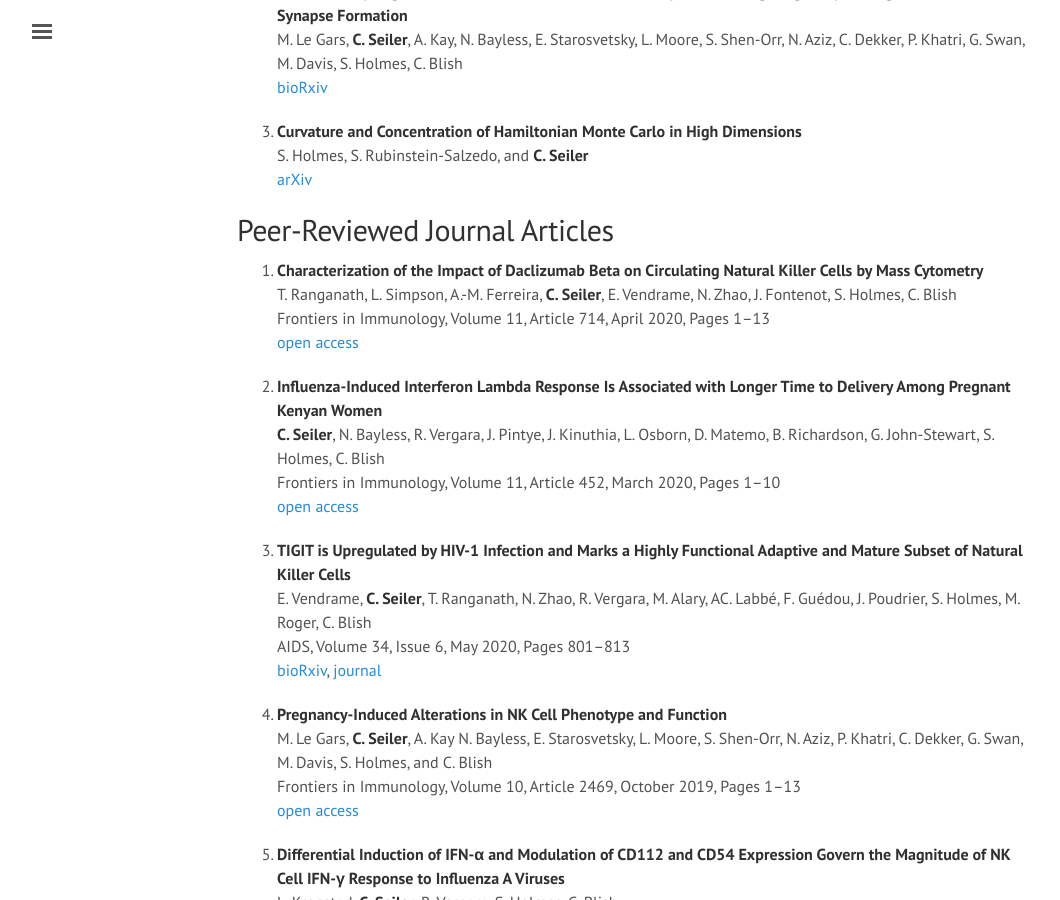
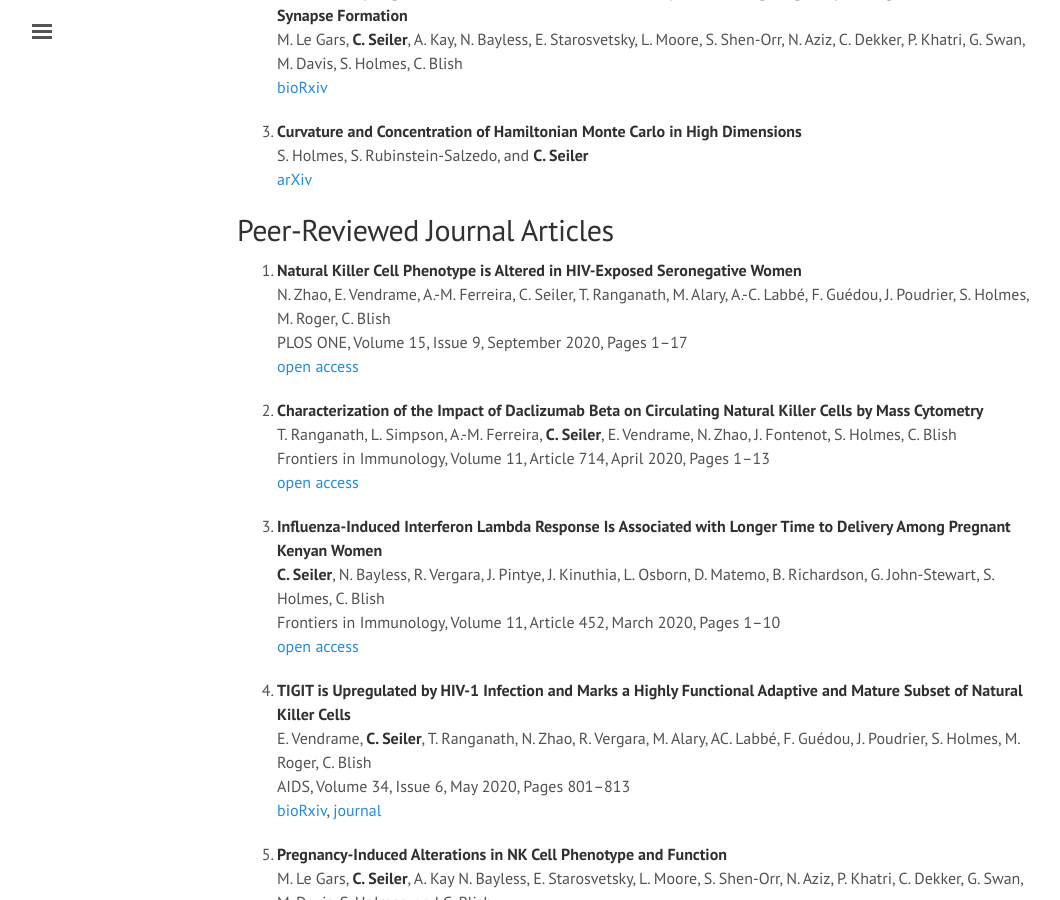
Before and after one commit to ChristofSeiler/ChristofSeiler.github.io, a Jekyll site: the page built from publications.md, in a window 1280 px wide and 900 px high, scrolled down 397 px. Shown: the whole window, without its empty margins (3-1063 px from the left). Built offline with Jekyll 4.4.1, drawn with Linux system fonts in a browser that asks for light colours.

Commit message:
added PLOS ONE publication

```diff
--- a/publications.md
+++ b/publications.md
@@ -21,67 +21,72 @@
 
 ## Peer-Reviewed Journal Articles
 
-1. **Characterization of the Impact of Daclizumab Beta on Circulating Natural Killer Cells by Mass Cytometry** <br>
+1. **Natural Killer Cell Phenotype is Altered in HIV-Exposed Seronegative Women** <br>
+N. Zhao, E. Vendrame, A.-M. Ferreira, C. Seiler, T. Ranganath, M. Alary, A.-C. Labbé, F. Guédou, J. Poudrier, S. Holmes, M. Roger, C. Blish <br>
+PLOS ONE, Volume 15, Issue 9, September 2020, Pages 1&ndash;17 <br>
+[open access](https://doi.org/10.1371/journal.pone.0238347)
+
+2. **Characterization of the Impact of Daclizumab Beta on Circulating Natural Killer Cells by Mass Cytometry** <br>
 T. Ranganath, L. Simpson, A.-M. Ferreira, **C. Seiler**, E. Vendrame, N. Zhao, J. Fontenot, S. Holmes, C. Blish <br>
 Frontiers in Immunology, Volume 11, Article 714, April 2020, Pages 1&ndash;13 <br>
 [open access](https://doi.org/10.3389/fimmu.2020.00714)
 
-2. **Influenza-Induced Interferon Lambda Response Is Associated with Longer Time to Delivery Among Pregnant Kenyan Women** <br>
+3. **Influenza-Induced Interferon Lambda Response Is Associated with Longer Time to Delivery Among Pregnant Kenyan Women** <br>
 **C. Seiler**, N. Bayless, R. Vergara, J. Pintye, J. Kinuthia, L. Osborn, D. Matemo, B. Richardson, G. John-Stewart, S. Holmes, C. Blish <br>
 Frontiers in Immunology, Volume 11, Article 452, March 2020, Pages 1&ndash;10 <br>
 [open access](https://doi.org/10.3389/fimmu.2020.00452)
 
-3. **TIGIT is Upregulated by HIV-1 Infection and Marks a Highly Functional Adaptive and Mature Subset of Natural Killer Cells** <br>
+4. **TIGIT is Upregulated by HIV-1 Infection and Marks a Highly Functional Adaptive and Mature Subset of Natural Killer Cells** <br>
 E. Vendrame,  **C. Seiler**, T. Ranganath, N. Zhao, R. Vergara, M. Alary, AC. Labbé, F. Guédou, J. Poudrier, S. Holmes, M. Roger, C. Blish <br>
 AIDS, Volume 34, Issue 6, May 2020, Pages 801&ndash;813 <br>
 [bioRxiv](https://doi.org/10.1101/764217), [journal](https://doi.org/10.1097/QAD.0000000000002488)
 
-4. **Pregnancy-Induced Alterations in NK Cell Phenotype and Function** <br>
+5. **Pregnancy-Induced Alterations in NK Cell Phenotype and Function** <br>
 M. Le Gars, **C. Seiler**, A. Kay  N. Bayless, E. Starosvetsky, L. Moore, S. Shen-Orr, N. Aziz, P. Khatri, C. Dekker, G. Swan, M. Davis, S. Holmes, and  C. Blish <br>
 Frontiers in Immunology, Volume 10, Article 2469, October 2019, Pages 1&ndash;13 <br>
 [open access](https://doi.org/10.3389/fimmu.2019.02469)
 
-5. **Differential Induction of IFN-α and Modulation of CD112 and CD54 Expression Govern the Magnitude of NK Cell IFN-γ Response to Influenza A Viruses** <br>
+6. **Differential Induction of IFN-α and Modulation of CD112 and CD54 Expression Govern the Magnitude of NK Cell IFN-γ Response to Influenza A Viruses** <br>
 L. Kronstad, **C. Seiler**, R. Vergara, S. Holmes, C. Blish <br>
 The Journal of Immunology, Volume 201, Issue 7, October 2018, Pages 2117&ndash;2131 <br>
 [bioRxiv](https://doi.org/10.1101/148528), [journal](http://dx.doi.org/10.4049/jimmunol.1800161), [github](https://github.com/ChristofSeiler/nk_influenza), [open access](https://www.ncbi.nlm.nih.gov/pmc/articles/PMC6143432/)
 
-6. **Multi-Table Differential Correlation Analysis of Neuroanatomical and Cognitive Interactions in Turner Syndrome** <br>
+7. **Multi-Table Differential Correlation Analysis of Neuroanatomical and Cognitive Interactions in Turner Syndrome** <br>
 **C. Seiler**, T. Green, D. Hong, L. Chromik, L. Huffman, S. Holmes, and A.L. Reiss <br>
 Neuroinformatics, Volume 16, Issue 1, January 2018, Pages 81&ndash;93 <br>
 [pdf](https://christofseiler.github.io/braincog/BrainCognitionArticle_Neuroinformatics.pdf), [view](http://rdcu.be/CZGQ), [journal](http://dx.doi.org/10.1007/s12021-017-9351-z), [open access](https://www.ncbi.nlm.nih.gov/pmc/articles/PMC6223630/)
 
-7. **Multivariate Heteroscedasticity Models for Functional Brain Connectivity** <br>
+8. **Multivariate Heteroscedasticity Models for Functional Brain Connectivity** <br>
 **C. Seiler** and S. Holmes <br>
 Frontiers in Neuroscience, Volume 11, Article 696, December 2017, Pages 1&ndash;11 <br>
 [open access](https://doi.org/10.3389/fnins.2017.00696)
 
-8. **Image-based vs. Mesh-based Statistical Appearance Model of the Human Femur: Implications for Finite Element Simulations** <br>
+9. **Image-based vs. Mesh-based Statistical Appearance Model of the Human Femur: Implications for Finite Element Simulations** <br>
 S. Bonaretti, **C. Seiler**, C. Boichon, M. Reyes, and P. B&uuml;chler <br>
 Medical Engineering and Physics, Volume 36, Issue 12, December 2014, Pages 1626&ndash;1635 <br>
 [pdf](http://www.mauricioreyes.me/Publications/BonarettiMEP2014.pdf), [journal](http://dx.doi.org/10.1016/j.medengphy.2014.09.006)
 
-9. **Time-Lapse Microscopy and Classification of 2D Human Mesenchymal Stem Cells Based on Cell Shape Picks Up Myogenic from Osteogenic and Adipogenic Differentiation** <br>
+10. **Time-Lapse Microscopy and Classification of 2D Human Mesenchymal Stem Cells Based on Cell Shape Picks Up Myogenic from Osteogenic and Adipogenic Differentiation** <br>
 **C. Seiler**, A. Gazdhar, M. Reyes, L.M. Benneker, T. Geiser, K.A. Siebenrock, and B. Gantenbein-Ritter <br>
 Journal of Tissue Engineering and Regenerative Medicine, Volume 8, Issue 9, September 2014, Pages 737&ndash;746 <br>
 [pdf](https://christofseiler.github.io/Paper_Accepted_Time-Lapse.pdf), [journal](http://dx.doi.org/10.1002/term.1575)
 
-10. **Discussion of "Geodesic Monte Carlo on Embedded Manifolds"** <br>
+11. **Discussion of "Geodesic Monte Carlo on Embedded Manifolds"** <br>
 P. Diaconis, **C. Seiler**, and S. Holmes <br>
 Scandinavian Journal of Statistics, Volume 41, Issue 1, March 2014, Pages 3&ndash;7	<br>
 [pdf](http://arxiv.org/abs/1311.1129), [journal](https://doi.org/10.1111/sjos.12081)
 
-11. **Validity of an Automatic Measure Protocol in Distal Femur for Allograft Selection from a Three-Dimensional Virtual Bone Bank System** <br>
+12. **Validity of an Automatic Measure Protocol in Distal Femur for Allograft Selection from a Three-Dimensional Virtual Bone Bank System** <br>
 L. Ritacco, **C. Seiler**, G. Farfalli, L. Nolte, M. Reyes, D. Muscolo, and L. Tinao <br>
 Cell and Tissue Banking, Volume 14, Issue 2, June 2013, Pages 213&ndash;220 <br>
 [pdf](http://www-sop.inria.fr/asclepios/Publications/Christof.Seiler/RitaccoSeilerCTB2012.pdf), [journal](http://dx.doi.org/10.1007/s10561-012-9307-3)
 
-12. **Capturing the Multiscale Anatomical Shape Variability with Polyaffine Transformation Trees** <br>
+13. **Capturing the Multiscale Anatomical Shape Variability with Polyaffine Transformation Trees** <br>
 **C. Seiler**, X. Pennec, and M. Reyes <br>
 Medical Image Analysis, Volume 16, Issue 7, October 2012, Pages 1371&ndash;1384 <br>
 [pdf](https://hal.inria.fr/hal-00813866/file/SeilerPolyaffineTransformationTreesMedIA2012.pdf), [journal](http://dx.doi.org/10.1016/j.media.2012.05.011)
 
-13. **Statistical Model Based Shape Prediction from a Combination of Direct Observations and Various Surrogates: Application to Orthopaedic Research** <br>
+14. **Statistical Model Based Shape Prediction from a Combination of Direct Observations and Various Surrogates: Application to Orthopaedic Research** <br>
 R. Blanc, **C. Seiler**, G. Sz&eacute;kely, L. Nolte, and M. Reyes <br>
 Medical Image Analysis, Volume 16, Issue 6, August 2012, Pages 1156&ndash;1166 <br>
 [pdf](http://www-sop.inria.fr/asclepios/Publications/Christof.Seiler/BlancSeilerMedIA2012.pdf), [journal](http://dx.doi.org/10.1016/j.media.2012.04.004)
```
